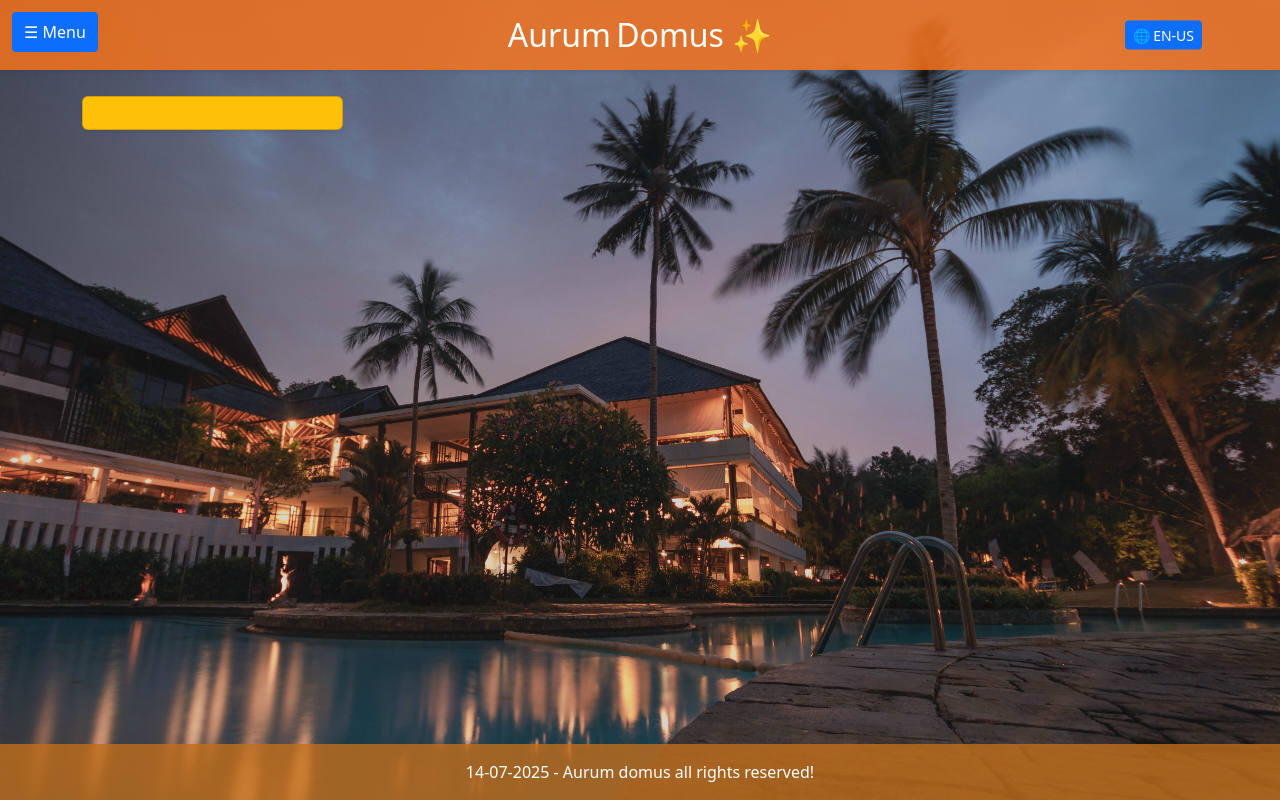
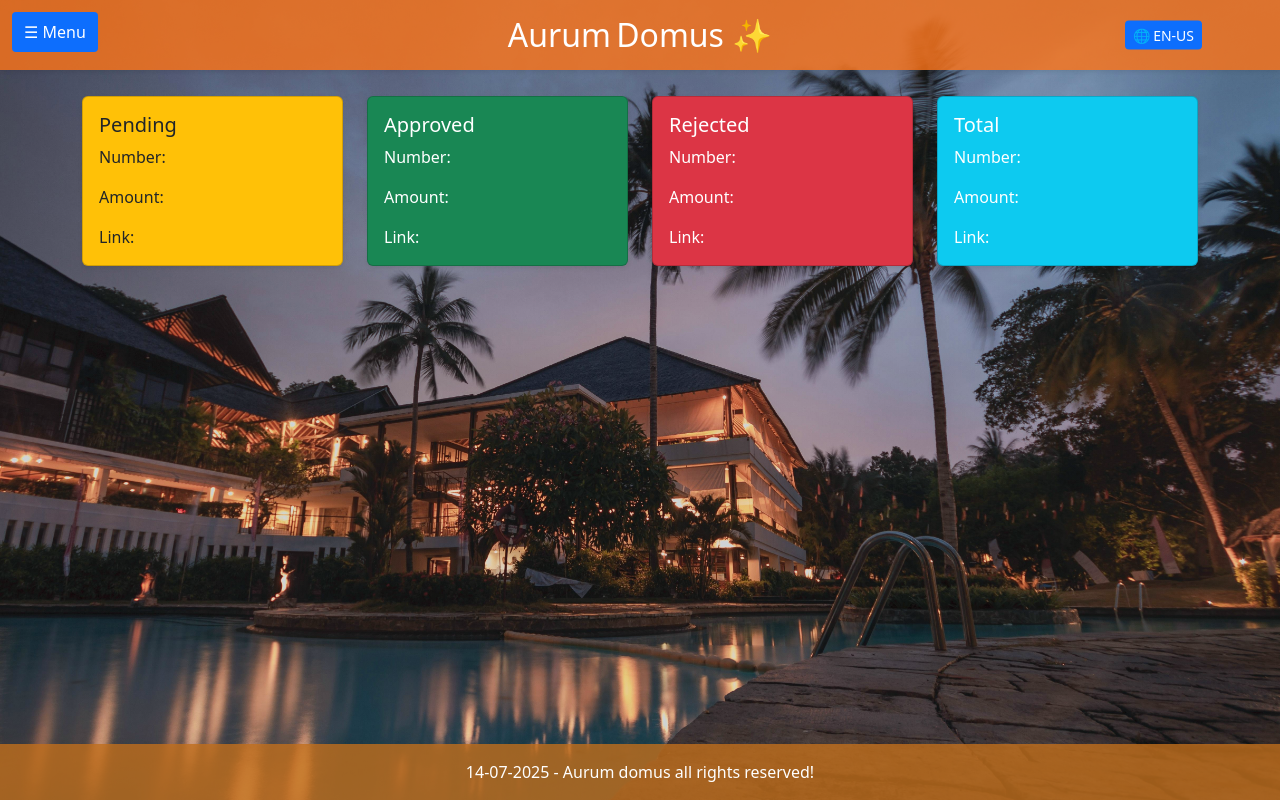
Before and after one commit to NigzMaf1a/aurum-domus-next, a Next.js app: page /accountant/dashboard in a window 1280 px wide. Built offline with nearby package versions, Linux system fonts and the light colour scheme.

Commit message:
Static Accountant dashboard page

```diff
--- a/src/app/accountant/dashboard/page.tsx
+++ b/src/app/accountant/dashboard/page.tsx
@@ -5,14 +5,56 @@ function Dashboard() {
     <div className="container mt-4">
       <h1 className="mb-4 textColorless">Dashboard</h1>
       <div className="row" id="cardCont">
+        {/* Card 1 */}
         <div className="col-12 col-sm-6 col-lg-3 mb-4">
           <div className="card shadow-sm bg-warning h-100">
-                        <div className="card-body"></div>
+            <div className="card-body">
+              <h5 className="card-title">Pending</h5>
+              <p className="card-text">Number:</p>
+              <p className="card-text">Amount:</p>
+              <p className="card-text">Link:</p>
+            </div>
+          </div>
+        </div>
+
+        {/* Card 2 */}
+        <div className="col-12 col-sm-6 col-lg-3 mb-4">
+          <div className="card shadow-sm h-100 bg-success text-white">
+            <div className="card-body">
+              <h5 className="card-title">Approved</h5>
+              <p className="card-text">Number:</p>
+              <p className="card-text">Amount:</p>
+              <p className="card-text">Link:</p>
+            </div>
+          </div>
+        </div>
+
+        {/* Card 3 */}
+        <div className="col-12 col-sm-6 col-lg-3 mb-4">
+          <div className="card shadow-sm h-100 bg-danger text-white">
+            <div className="card-body">
+              <h5 className="card-title">Rejected</h5>
+              <p className="card-text">Number:</p>
+              <p className="card-text">Amount:</p>
+              <p className="card-text">Link:</p>
+            </div>
+          </div>
+        </div>
+
+        {/* Card 4 */}
+        <div className="col-12 col-sm-6 col-lg-3 mb-4">
+          <div className="card shadow-sm h-100 bg-info text-white">
+            <div className="card-body">
+              <h5 className="card-title">Total</h5>
+              <p className="card-text">Number:</p>
+              <p className="card-text">Amount:</p>
+              <p className="card-text">Link:</p>
             </div>
           </div>
         </div>
       </div>
-  )
+    </div>
+  );
 }
 
 export default Dashboard;
```
Lines whose indentation alone changed are shown as unchanged.
